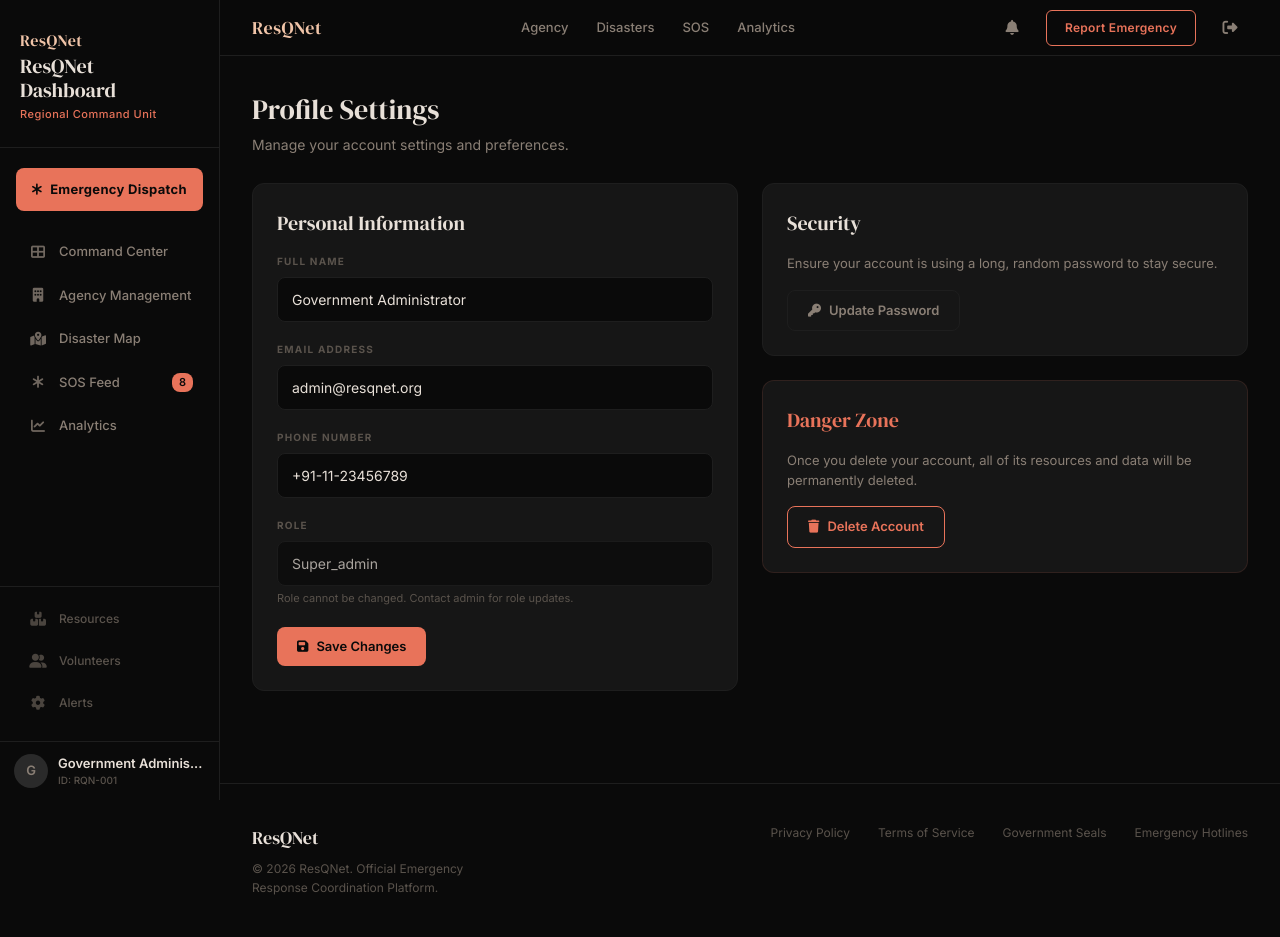
After one commit to Samakshg11/ResQNet, a Laravel app: page /profile in a window 1280 px wide. The commit adds this page. Run offline with Laravel 12, Linux system fonts and the light colour scheme; a user stored in the database is signed in; data comes from the database, SQL or seed files in the repository; style sheets or scripts are compiled from the project's sources.

Commit message:
Implement real-time SOS request broadcasting and user profile management features

```diff
--- /dev/null
+++ b/app/Http/Controllers/ProfileController.php
@@ -0,0 +1,31 @@
+<?php
+
+namespace App\Http\Controllers;
+
+use Illuminate\Http\Request;
+use App\Models\User;
+
+class ProfileController extends Controller
+{
+    public function edit(Request $request)
+    {
+        return view('profile.edit', [
+            'user' => $request->user(),
+        ]);
+    }
+
+    public function update(Request $request)
+    {
+        $user = $request->user();
+
+        $validated = $request->validate([
+            'name' => 'required|string|max:255',
+            'email' => 'required|string|email|max:255|unique:users,email,' . $user->id,
+            'phone' => 'nullable|string|max:20',
+        ]);
+
+        $user->update($validated);
+
+        return redirect()->route('profile.edit')->with('success', 'Profile updated successfully.');
+    }
+}
--- a/app/Http/Controllers/SOSController.php
+++ b/app/Http/Controllers/SOSController.php
@@ -48,7 +48,8 @@ class SOSController extends Controller
         $validated['user_id'] = $request->user()->id;
         $validated['status'] = 'pending';
 
-        SOSRequest::create($validated);
+        $sos = SOSRequest::create($validated);
+        broadcast(new \App\Events\NewSOSRequest($sos));
 
         return redirect()->route('sos.index')->with('success', 'SOS request sent successfully! Help is on the way.');
     }
--- a/resources/views/layouts/app.blade.php
+++ b/resources/views/layouts/app.blade.php
@@ -384,13 +384,13 @@
                 <i class="fas fa-cog"></i> Alerts
             </a>
         </div>
-        <div class="user-block">
+        <a href="{{ route('profile.edit') }}" class="user-block" style="text-decoration: none; cursor: pointer; display: flex;">
             <div class="user-avatar">{{ substr(auth()->user()->name, 0, 1) }}</div>
             <div class="user-info">
                 <div class="name">{{ Str::limit(auth()->user()->name, 18) }}</div>
                 <div class="role">ID: RQN-{{ str_pad(auth()->user()->id, 3, '0', STR_PAD_LEFT) }}</div>
             </div>
-        </div>
+        </a>
     </aside>
 
     {{-- Top Nav --}}
@@ -404,8 +404,13 @@
         </div>
         <div class="topnav-right">
             <div class="topnav-icon"><i class="fas fa-bell"></i></div>
-            <div class="topnav-icon"><i class="fas fa-search"></i></div>
             <a href="{{ route('sos.create') }}" class="btn-report">Report Emergency</a>
+            <form method="POST" action="{{ route('logout') }}" style="display:inline;">
+                @csrf
+                <button type="submit" class="topnav-icon" style="background:transparent; border:none;" title="Logout">
+                    <i class="fas fa-sign-out-alt"></i>
+                </button>
+            </form>
         </div>
     </nav>
 
--- /dev/null
+++ b/resources/views/profile/edit.blade.php
@@ -0,0 +1,61 @@
+@extends('layouts.app')
+@section('title', 'Profile Settings')
+@section('content')
+<div class="page-header">
+    <div>
+        <h1>Profile Settings</h1>
+        <p>Manage your account settings and preferences.</p>
+    </div>
+</div>
+
+<div class="grid-2">
+    <div class="card">
+        <span class="section-title">Personal Information</span>
+        <form method="POST" action="{{ route('profile.update') }}" style="margin-top: 16px;">
+            @csrf
+            @method('PATCH')
+
+            <div class="form-group">
+                <label class="form-label">Full Name</label>
+                <input type="text" name="name" class="form-control" value="{{ old('name', $user->name) }}" required>
+            </div>
+
+            <div class="form-group">
+                <label class="form-label">Email Address</label>
+                <input type="email" name="email" class="form-control" value="{{ old('email', $user->email) }}" required>
+            </div>
+
+            <div class="form-group">
+                <label class="form-label">Phone Number</label>
+                <input type="text" name="phone" class="form-control" value="{{ old('phone', $user->phone) }}">
+            </div>
+
+            <div class="form-group">
+                <label class="form-label">Role</label>
+                <input type="text" class="form-control" value="{{ ucfirst($user->role) }}" disabled style="opacity:0.7">
+                <small style="color:var(--text-muted);font-size:11px;margin-top:4px;display:block">Role cannot be changed. Contact admin for role updates.</small>
+            </div>
+
+            <button type="submit" class="btn btn-primary"><i class="fas fa-save"></i> Save Changes</button>
+        </form>
+    </div>
+
+    <div>
+        <div class="card" style="margin-bottom: 24px;">
+            <span class="section-title">Security</span>
+            <div style="margin-top:16px;">
+                <p style="font-size:13px;color:var(--text-secondary);margin-bottom:16px;">Ensure your account is using a long, random password to stay secure.</p>
+                <button class="btn btn-ghost" onclick="alert('Password update flow to be implemented.')"><i class="fas fa-key"></i> Update Password</button>
+            </div>
+        </div>
+
+        <div class="card" style="border-color: var(--red-soft);">
+            <span class="section-title" style="color:var(--accent)">Danger Zone</span>
+            <div style="margin-top:16px;">
+                <p style="font-size:13px;color:var(--text-secondary);margin-bottom:16px;">Once you delete your account, all of its resources and data will be permanently deleted.</p>
+                <button class="btn btn-outline" style="color:var(--accent);border-color:var(--accent)" onclick="alert('Account deletion requires confirmation.')"><i class="fas fa-trash"></i> Delete Account</button>
+            </div>
+        </div>
+    </div>
+</div>
+@endsection
--- a/routes/web.php
+++ b/routes/web.php
@@ -69,5 +69,10 @@ Route::middleware('auth')->group(function () {
     Route::post('/alerts', [AlertController::class, 'store'])->name('alerts.store');
 
     // Analytics
+    // Analytics
     Route::get('/analytics', [AnalyticsController::class, 'index'])->name('analytics.index');
+
+    // Profile
+    Route::get('/profile', [\App\Http\Controllers\ProfileController::class, 'edit'])->name('profile.edit');
+    Route::patch('/profile', [\App\Http\Controllers\ProfileController::class, 'update'])->name('profile.update');
 });
```
Also changed, not shown: app/Events/NewSOSRequest.php (added, +36 -0 lines), resources/views/disasters/index.blade.php (+41 -0 lines).
